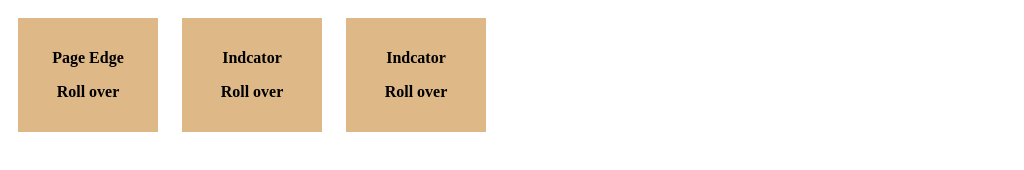
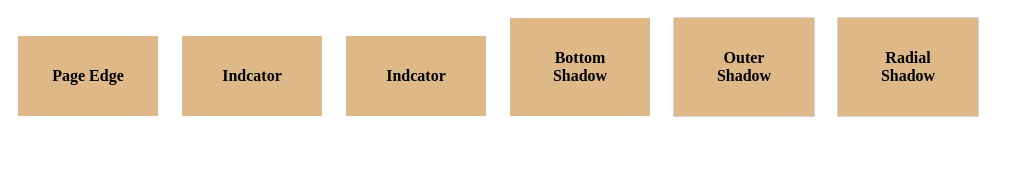
Before and after one commit to pgriscti/cssEffects, a plain HTML site: page index.html in a window 1280 px wide. Shown: the whole page, without its empty margins (0-1024 px from the left). Drawn offline with Linux system fonts and the light colour scheme.

Commit message:
adds radial shadow, outer shadow and bottom shadow

```diff
--- a/app.css
+++ b/app.css
@@ -9,7 +9,8 @@ div {
 }
 
 .page-edge{
-    transform: translateX(0);
+    -moz-transform: translateX(0);
+    -webkit-transform: translateX(0);
 }
 
 .page-edge:before{
@@ -30,7 +31,7 @@ div {
         white
     );
 
-    transition-duration: 0.5s;
+    -webkit-transition-duration: 0.5s;
 }
 
 .page-edge:hover:before{
@@ -39,7 +40,8 @@ div {
 }
 
 .page-pointer-left{
-    transform: translateX(0);
+    -moz-transform: translateX(0);
+    -webkit-transform: translateX(0);
 }
 
 .page-pointer-left:before{
@@ -51,7 +53,7 @@ div {
     left: 0;
     top: 50%;
     margin-top: -15px;
-    transition-duration: 0.5s;
+    -webkit-transition-duration: 0.5s;
 }
 
 .page-pointer-left:hover:before{
@@ -59,13 +61,14 @@ div {
 }
 
 .page-pointer-top{
-    transform: translateX(0);
-    transition-duration: 0.5s;
+    -moz-transform: translateX(0);
+    -webkit-transform: translateX(0);
+    -webkit-transition-duration: 0.5s;
 }
 
 .page-pointer-top:before{
     content: '';
-    transition-duration: 0.5s;
+    -webkit-transition-duration: 0.5s;
     border-style: solid;
     border-width: 0px 15px 15px 15px;
     border-color: transparent
@@ -78,9 +81,90 @@ div {
     margin-left: -15px;
 }
 .page-pointer-top:hover{
-    transform: translateY(15px);
+    -moz-transform: translateY(15px);
+    -webkit-transform: translateY(15px);
 }
 
 .page-pointer-top:hover:before{
     top: -13px;
 }
+
+.bottom-shadow{
+    -webkit-transform:translateX(0);
+    -webkit-transition-duration: 0.3s;
+}
+
+.bottom-shadow:before{
+    content: '';
+    position: absolute;
+    width: 90%;
+    left: 5%;
+    top: 100%;
+    height: 10px;
+    background: -webkit-radial-gradient(
+        center,
+        ellipse,
+        rgba(0, 0, 0, 0.35) 0%,
+        rgba(0, 0, 0, 0) 80%
+    );
+    opacity: 0;
+}
+
+.bottom-shadow:hover {
+    -webkit-transform:translateY(-5px);
+}
+
+.bottom-shadow:hover:before {
+    -webkit-transform:translateY(5px);
+    opacity: 1;
+}
+
+.outer-shadow {
+    -webkit-transition-duration: 0.3s;
+    box-shadow: 0px 0px 1px rgba(0, 0, 0, 1);
+}
+
+.outer-shadow:hover {
+    box-shadow: 0px 0px 8px rgba(0, 0, 0, 1);
+}
+
+.radial-shadow {
+    position: relative;
+    box-shadow: 0px 0px 1px black;
+}
+
+.radial-shadow:before,
+.radial-shadow:after {
+    content: '';
+    position: absolute;
+    width: 100%;
+    height: 5px;
+    left: 0px;
+    opacity: 0;
+    -webkit-transition-duration: 0.3s;
+}
+
+.radial-shadow:before {
+    bottom: 100%;
+    background: radial-gradient(
+        ellipse at 50% 150%,
+        rgba(0,0,0,0.6) 0%,
+        rgba(0,0,0,0) 80%
+    );
+}
+
+.radial-shadow:after {
+    top: 100%;
+    background: radial-gradient(
+        ellipse at 50% -50%,
+        rgba(0,0,0,0.6) 0%,
+        rgba(0,0,0,0) 80%
+    );
+    opacity: 0;
+    -webkit-transition-duration: 0.3s;
+}
+
+.radial-shadow:hover:before,
+.radial-shadow:hover:after {
+    opacity: 1;
+}
--- a/index.html
+++ b/index.html
@@ -6,17 +6,26 @@
 <body>
     <div class="page-edge">
         <p>Page Edge</p>
-        <p>Roll over</p>
     </div>
 
     <div class="page-pointer-left">
         <p>Indcator</p>
-        <p>Roll over</p>
     </div>
 
     <div class="page-pointer-top">
         <p>Indcator</p>
-        <p>Roll over</p>
+    </div>
+
+    <div class="bottom-shadow">
+        <p>Bottom Shadow</p>
+    </div>
+
+    <div class="outer-shadow">
+        <p>Outer Shadow</p>
+    </div>
+
+    <div class="radial-shadow">
+        <p>Radial Shadow</p>
     </div>
 </body>
 </html>
```
